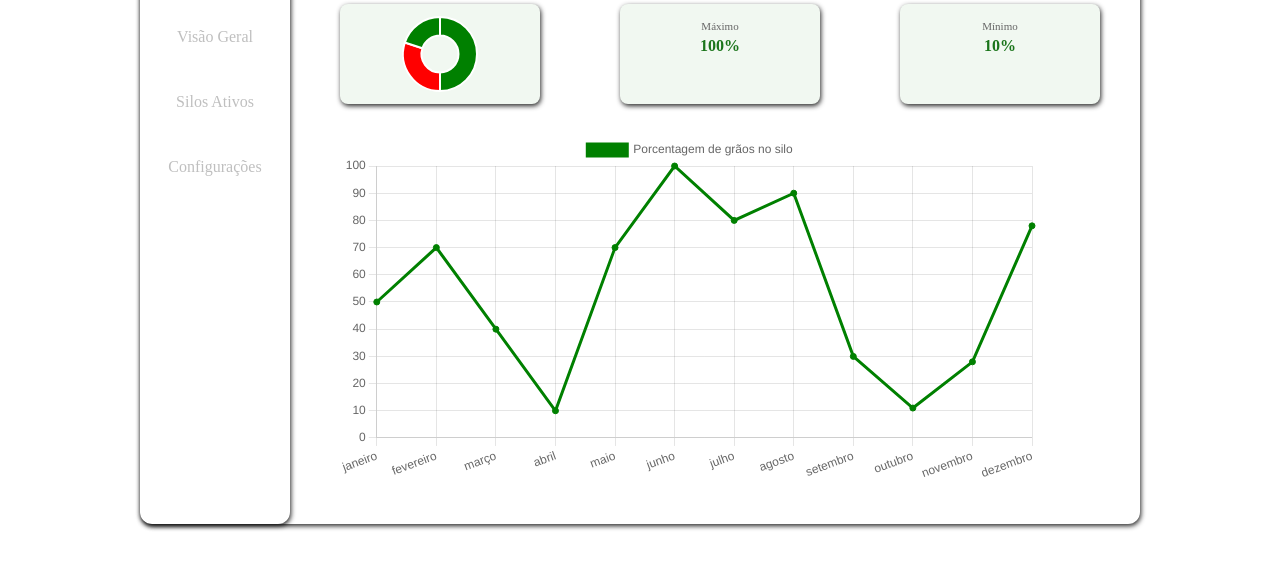
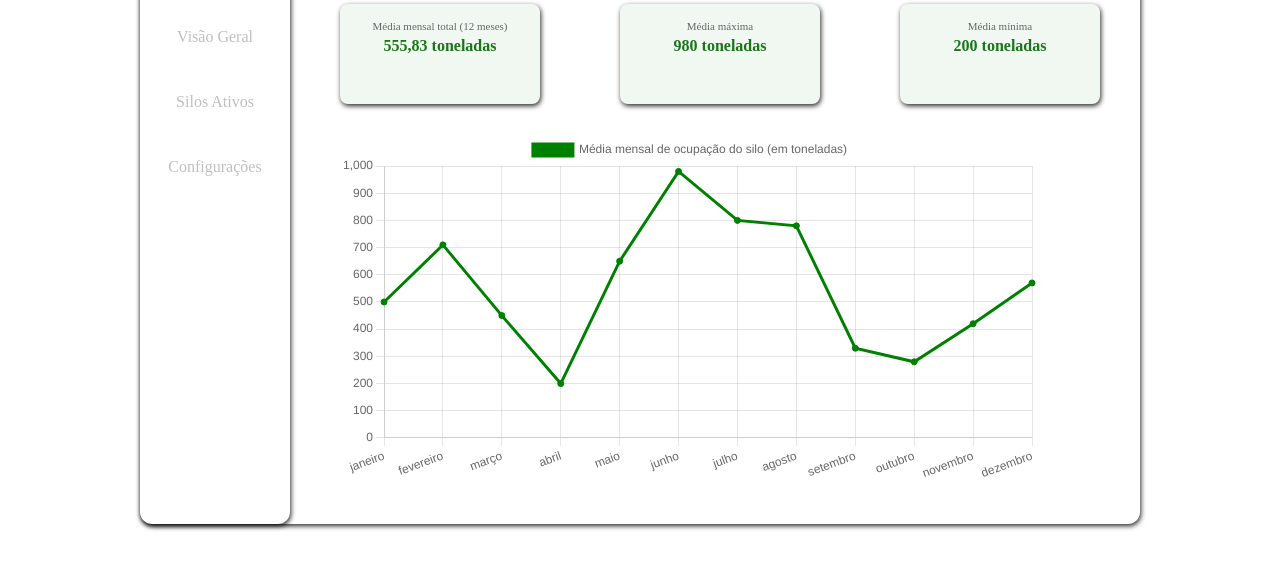
Before and after one commit to miguelvargasp/SilosTech-GP6, a plain HTML site: page Algoritmo/telas de login e cadastro/dashboard.html in a window 1280 px wide. Shown: the part 233-800 px from the top of the page. Drawn offline with nearby package versions, Linux system fonts and the light colour scheme.

Commit message:
Dash atualizada final

```diff
--- a/Algoritmo/telas de login e cadastro/dashboard.html
+++ b/Algoritmo/telas de login e cadastro/dashboard.html
@@ -32,16 +32,16 @@
 
         <div class="kpis-topo">
             <div class="kpi-card">
-              <div class="kpi-donut"></div>
-                <canvas id="donut"></canvas>
+                <span>Média mensal total (12 meses)</span>
+                <h4>555,83 toneladas</h4>
             </div>
             <div class="kpi-card">
-                <span>Máximo</span>
-                <h4>100%</h4>
+                <span>Média máxima</span>
+                <h4>980 toneladas</h4>
             </div>
             <div class="kpi-card">
-                <span>Mínimo</span>
-                <h4>10%</h4>
+                <span>Média mínima</span>
+                <h4>200 toneladas</h4>
             </div>
         </div>
 
@@ -113,8 +113,8 @@
             ],
             datasets:[
                 {
-                    label:'Porcentagem de grãos no silo',
-                    data:[50,70,40,10,70,100,80,90,30,11,28,78],
+                    label:'Média mensal de ocupação do silo (em toneladas)',
+                    data:[500,710,450,200,650,980,800,780,330,280,420,570],
                     borderColor:'green',
                     backgroundColor: 'green'
                 }
@@ -128,34 +128,5 @@
       }
     }
     })
-    new Chart(donut,{
-        type:'doughnut',
-        data:{
-            labels:[
-                'janeiro',
-                'fevereiro',
-                  'março'
-            ],
-            datasets:[
-                {
-                    label:'Porcentagem de grãos no silo',
-                    data:[50,30,20],
-                     backgroundColor: [
-                  'green',
-                  'red'
-                ]
 
-                }
-            ]
-        },
-     options: {
-            responsive: true,
-            maintainAspectRatio: false, // <-- Fundamental para respeitar os 70x70px da div pai
-            plugins: {
-                legend: {
-                    display: false // Esconde a legenda lateral para não vazar do card pequeno
-                }
-            }
-        }
-    })
 </script>
```
